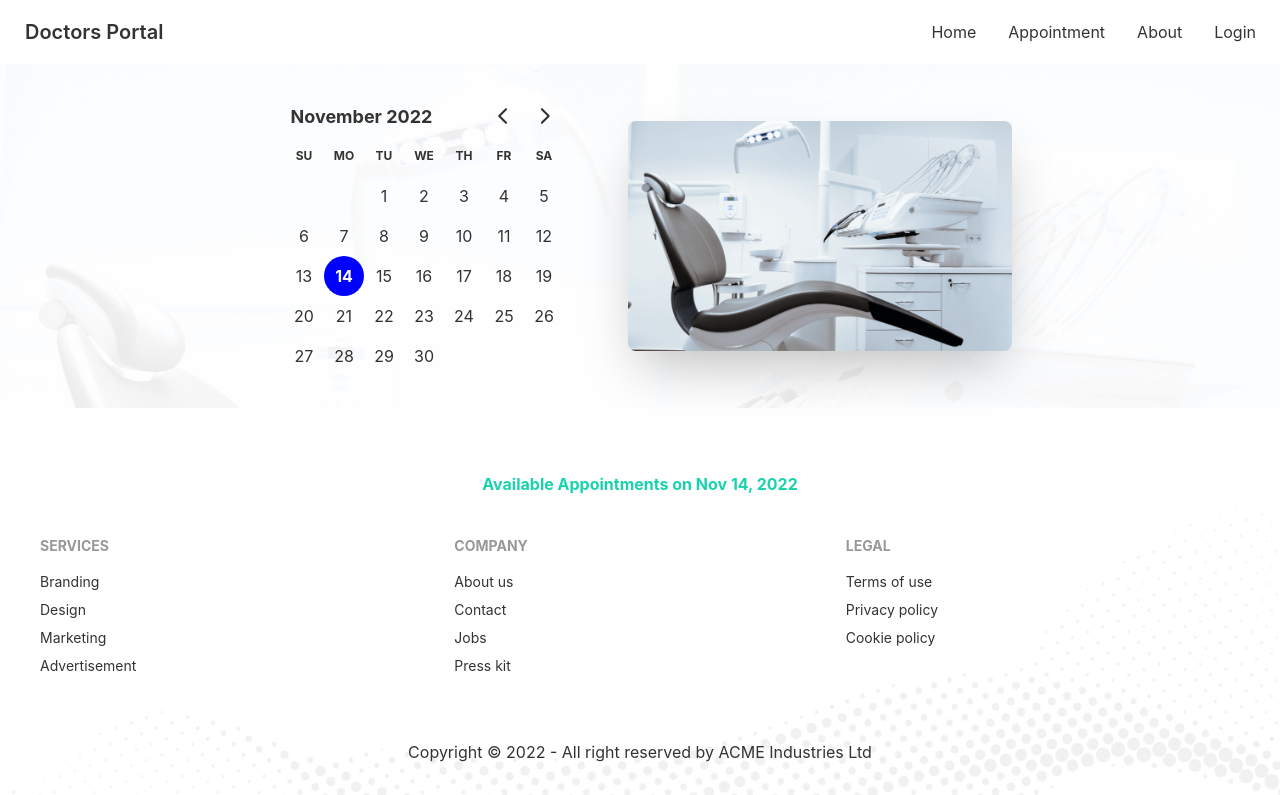
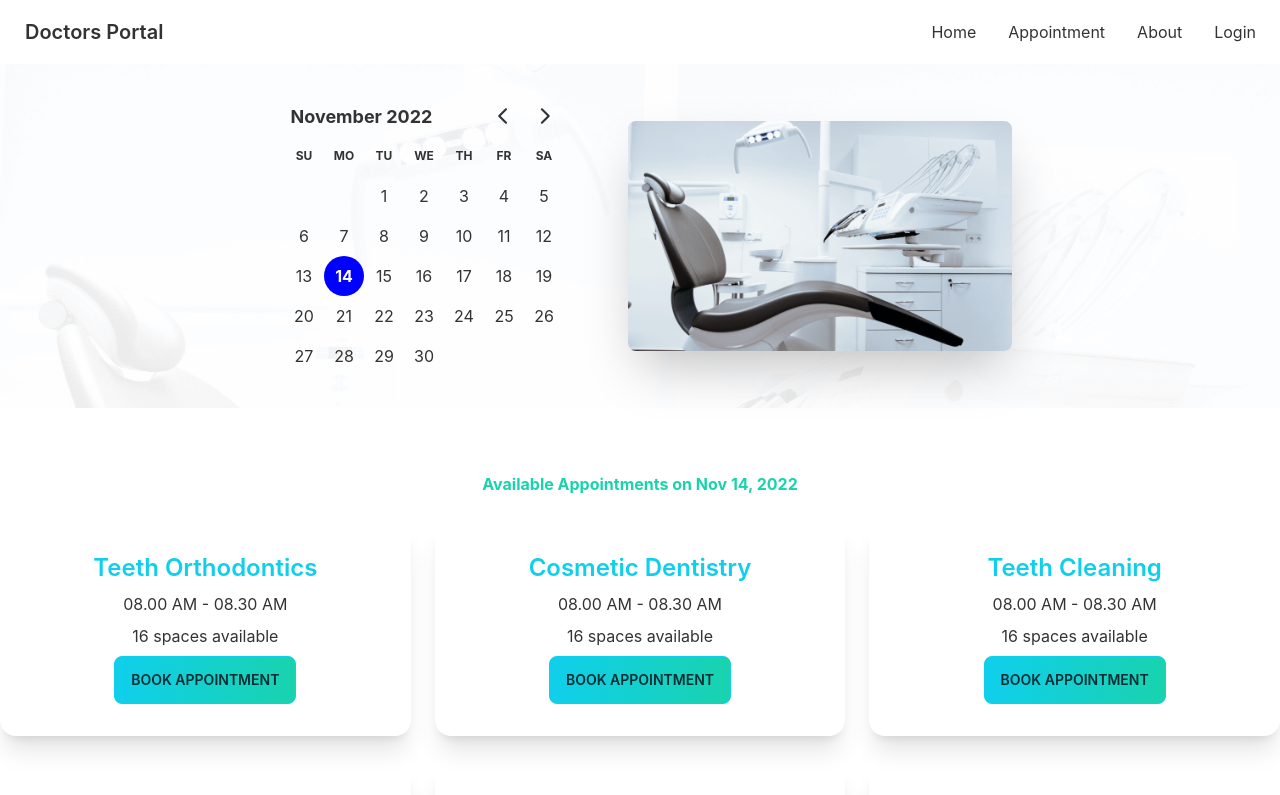
Before and after one commit to abdulhakim10/doctors-portal-client, a React (Create React App) app: page /appointment in a window 1280 px wide. Shown: the top 795 px of the page. Built offline with nearby package versions, Linux system fonts and the light colour scheme.

Commit message:
Appointment Options and available slots with conditional rendering

```diff
--- a/public/services.json
+++ b/public/appointmentOptions.json
@@ -91,6 +91,7 @@
       "_id": 5,
       "name": "Pediatric Dental",
       "slots": [
+
       ]
     },
     {
--- /dev/null
+++ b/src/pages/Appointment/Appointment/AvailableAppointments/AppointmentOption.js
@@ -0,0 +1,20 @@
+import React from 'react';
+import PrimaryButton from '../../../../components/PrimaryButton/PrimaryButton';
+
+const AppointmentOption = ({ appointmentOption }) => {
+    const { name, slots } = appointmentOption;
+    return (
+        <div className="card shadow-xl">
+            <div className="card-body text-center">
+                <h2 className="font-semibold text-primary text-2xl">{name}</h2>
+                <p>{slots.length > 0 ? slots[0] : 'Try Another Day'}</p>
+                <p>{slots.length} {slots.length > 1 ? 'spaces' : 'space'} available</p>
+                <div className="card-actions justify-center">
+                    <PrimaryButton>Book Appointment</PrimaryButton>
+                </div>
+            </div>
+        </div>
+    );
+};
+
+export default AppointmentOption;
--- a/src/pages/Appointment/Appointment/AvailableAppointments/AvailableAppointments.js
+++ b/src/pages/Appointment/Appointment/AvailableAppointments/AvailableAppointments.js
@@ -1,10 +1,27 @@
-import React from 'react';
+import React, { useEffect, useState } from 'react';
 import { format } from 'date-fns';
+import { data } from 'autoprefixer';
+import AppointmentOption from './AppointmentOption';
 
 const AvailableAppointments = ({selectedDate}) => {
+    const [appointmentOption, setAppointmentOption] = useState([]);
+
+    useEffect(() => {
+        fetch('appointmentOptions.json')
+        .then(res => res.json())
+        .then(data => setAppointmentOption(data))
+    },[])
     return (
-        <div className='mt-16'>
+        <div className='my-16'>
             <p className='text-secondary text-center font-bold'>Available Appointments on {format(selectedDate, 'PP')}</p>
+            <div className='grid mt-6 gap-6 grid-cols-1 md:grid-cols-2 lg:grid-cols-3'>
+                {
+                    appointmentOption.map(option => <AppointmentOption
+                    key={option._id}
+                    appointmentOption={option}
+                    ></AppointmentOption>)
+                }
+            </div>
         </div>
     );
 };
```
